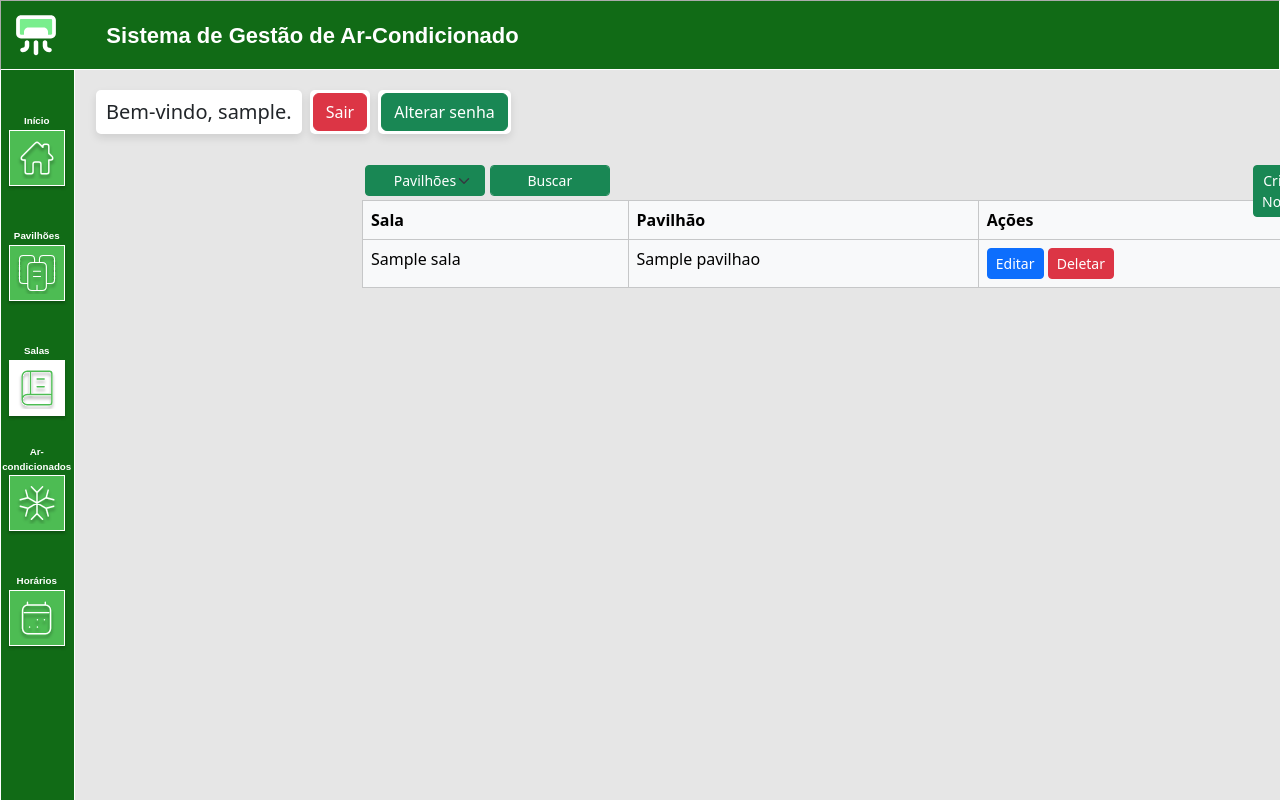
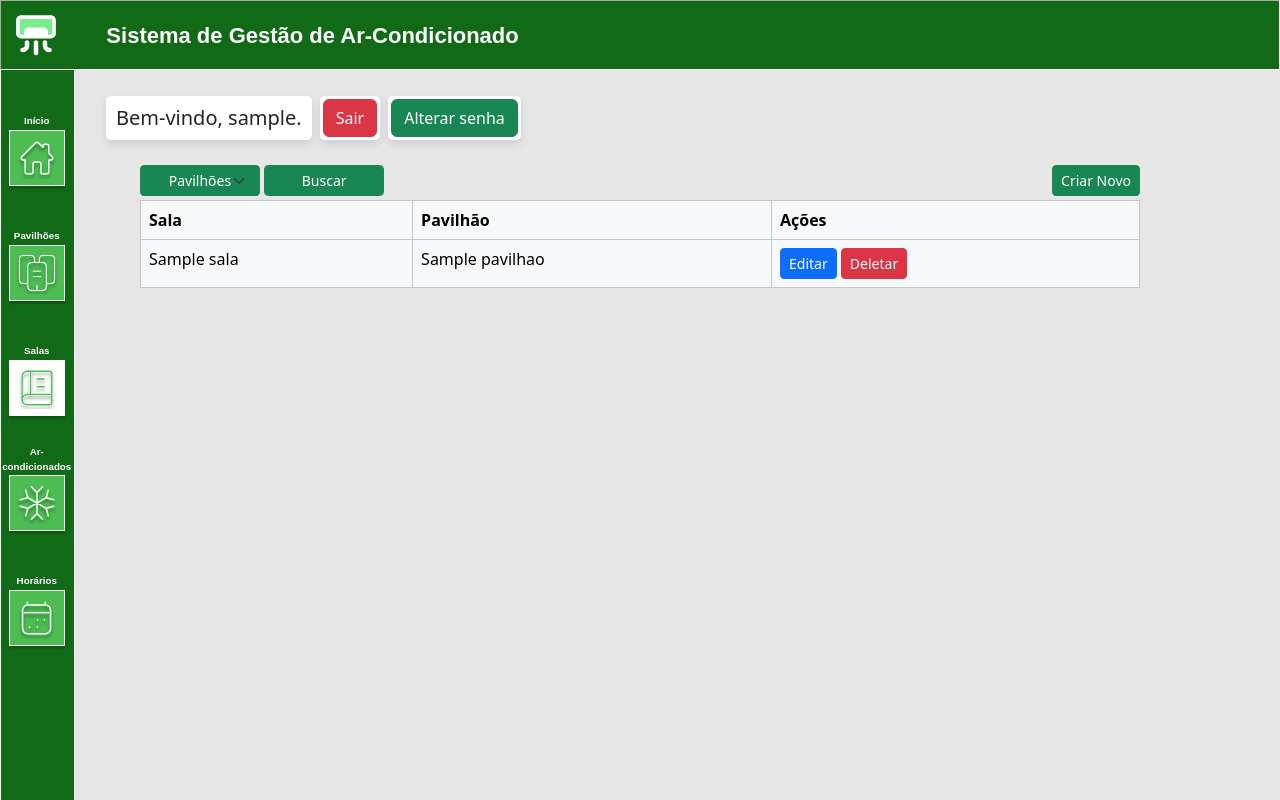
Before and after one commit to HielSaraiva/project-chronoair, a Django app: page /listar_salas/ in a window 1280 px wide. Run offline with Django 5.2, Linux system fonts and the light colour scheme; a user stored in the database is signed in; tables that the repository leaves empty hold one stand-in row (values such as "Sample post"); parts of the project's set-up code (start-up, migrations or seed data) failed here and were passed over; some libraries are stand-ins or nearby versions.

Commit message:
fix: organizando as divs e centralizando corretamente o bloco central do site e seu conteúdo

```diff
--- a/ac_mm_system/website/static/css/all_style.css
+++ b/ac_mm_system/website/static/css/all_style.css
@@ -1,14 +1,6 @@
 /* CSS de todas as classes utilizadas nas páginas */
-.lista-pavilhoes,
-.lista-pavilhoes * {
-    box-sizing: border-box;
-}
-
-.lista-pavilhoes {
+body{
     background: var(--var-sds-color-background-default-secondary-hover, #e6e6e6);
-    height: 100vh;
-    position: relative;
-    overflow: hidden;
 }
 
 .rectangle-menu {
@@ -250,17 +242,21 @@
 
 .lista-pavilhao {
     width: 1000px;
+    top:100px;
     max-height: 470px;
-    top: 200px;
-    left: 350px;
     position: absolute;
-    bottom: 150px;
     overflow: hidden;
 }
 
+.bloco-central{
+    width: 1000px;
+    position: absolute;
+    top:100px;
+}
+
 .botao-criarnovo {
-    left: 1253px;
-    top: 165px;
+    right:0px;
+    top:65px;
     position: absolute;
 }
 
@@ -272,10 +268,10 @@
 }
 
 .filtro-search {
-    top: 165px;
+    top: 65px;
     width: 750px;
-    left: 365px;
     position: absolute;
+    left: 0px;
 }
 
 .filtro-search-botoes {
--- a/ac_mm_system/website/templates/base.html
+++ b/ac_mm_system/website/templates/base.html
@@ -36,7 +36,7 @@
     </style>
 </head>
 <body>
-<div class="lista-pavilhoes"> <!-- div principal, última a ser fechada -->
+    <div class="d-flex justify-content-center align-items-center" style="height: 100vh;"> <!-- div principal, última a ser fechada -->
 
         <div class="rectangle-menu"></div>
         <div class="menu-buttons">
@@ -99,7 +99,7 @@
         </div>
 
         {% if user.is_authenticated %}
-    <div class="d-flex align-items-center justify-content-between p-3" style="width: 400px; margin-left: 80px;">
+        <div class="d-flex align-items-center justify-content-between p-3" style="width: 400px; margin-left: 80px; position: absolute; top: 80px; left:10px;">
             <div class="mensagem-usuario-logado text-truncate" style="white-space: nowrap; overflow: visible;">
                 <h5>Bem-vindo, {{ user.username }}.</h5>
             </div>
--- a/ac_mm_system/website/templates/criar_horario.html
+++ b/ac_mm_system/website/templates/criar_horario.html
@@ -17,12 +17,11 @@
 {% endblock horarios %}
 
 {% block content %}
+    <div class="bloco-central">
         <div class="lista-pavilhao overflow-auto">
             <!-- Div que determina o tamanho do bloco central, onde fica o conteúdo -->
-    <div class="container">
                 <!-- Exibição de mensagens do sistema -->
                 {% bootstrap_messages %}
-
                 <!-- Formulário -->
                 <form action="{% if horario %}{% url 'website:editar_horarios' horario.id %}{% else %}{% url 'website:criar_horario' %}{% endif %}"
                       method="post" class="form" autocomplete="off">
--- a/ac_mm_system/website/templates/criar_pavilhao.html
+++ b/ac_mm_system/website/templates/criar_pavilhao.html
@@ -17,9 +17,9 @@
 {% endblock pavilhoes %}
 
 {% block content %}
+ <div class="bloco-central">
     <div class="lista-pavilhao overflow-auto">
         <!-- div que determina o tamanho do bloco central, onde fica o conteúdo -->
-    <div class="container"> <!-- div com a configuração da visualização dos horários -->
             {% bootstrap_messages %}
             <form action="{% if pavilhao %}{% url 'website:editar_pavilhoes' pavilhao.id %}{% else %}{% url 'website:criar_pavilhao' %}{% endif %}"
                   method="post" class="form" autocomplete="off">
--- a/ac_mm_system/website/templates/criar_sala.html
+++ b/ac_mm_system/website/templates/criar_sala.html
@@ -17,9 +17,9 @@
 {% endblock salas %}
 
 {% block content %}
+ <div class="bloco-central">
     <div class="lista-pavilhao overflow-auto">
         <!-- div que determina o tamanho do bloco central, onde fica o conteúdo -->
-    <div class="container"> <!-- div com a configuração da visualização dos horários -->
             {% bootstrap_messages %}
             <form action="{% if sala %}{% url 'website:editar_salas' sala.id %}{% else %}{% url 'website:criar_sala' %}{% endif %}"
                   method="post" class="form" autocomplete="off">
--- a/ac_mm_system/website/templates/deletar_horarios.html
+++ b/ac_mm_system/website/templates/deletar_horarios.html
@@ -17,9 +17,9 @@
 {% endblock horarios %}
 
 {% block content %}
+     <div class="bloco-central">
         <div class="lista-pavilhao overflow-auto">
             <!-- div que determina o tamanho do bloco central, onde fica o conteúdo -->
-    <div class="container"> <!-- div com a configuração da visualização dos horários -->
                 <center>
                     <div class="alert alert-danger" role="alert">
                         Deletar a horário "{{horario}}"?
--- a/ac_mm_system/website/templates/deletar_pavilhoes.html
+++ b/ac_mm_system/website/templates/deletar_pavilhoes.html
@@ -17,9 +17,9 @@
 {% endblock pavilhoes %}
 
 {% block content %}
+  <div class="bloco-central">
     <div class="lista-pavilhao overflow-auto">
         <!-- div que determina o tamanho do bloco central, onde fica o conteúdo -->
-    <div class="container"> <!-- div com a configuração da visualização dos horários -->
             <center>
                 <div class="alert alert-danger" role="alert">
                     Deletar pavilhão "{{pavilhao}}"?
--- a/ac_mm_system/website/templates/deletar_salas.html
+++ b/ac_mm_system/website/templates/deletar_salas.html
@@ -17,9 +17,9 @@
 {% endblock salas %}
 
 {% block content %}
-    <div class="lista-pavilhao overflow-auto">
+    <div class="bloco-central">
+        <div class="lista-pavilhao overflow-auto">
         <!-- div que determina o tamanho do bloco central, onde fica o conteúdo -->
-        <div class="container"> <!-- div com a configuração da visualização dos horários -->
             <center>
                 <div class="alert alert-danger" role="alert">
                     Deletar a sala "{{sala}}"?
@@ -32,5 +32,4 @@
             </center>
         </div>
     </div>
-</div>
 {% endblock content %}
--- a/ac_mm_system/website/templates/listar_pavilhoes.html
+++ b/ac_mm_system/website/templates/listar_pavilhoes.html
@@ -17,9 +17,9 @@
 {% endblock pavilhoes %}
 
 {% block content %}
+    <div class="bloco-central">
         <div class="lista-pavilhao overflow-auto">
             <!-- div que determina o tamanho do bloco central, onde fica o conteúdo -->
-    <div class="container">
                 {% bootstrap_messages %}
                 <table class="table table-bordered border-success">
                     <!-- div da tabela representando a lista de pavilhões -->
@@ -47,8 +47,6 @@
                     {% endfor %}
                     </tbody>
                 </table>
-
-    </div>
         </div>
         <div class="botao-criarnovo"> <!-- div do botão de editar/criar novo -->
             <button onclick="window.location.href='{% url 'website:criar_pavilhao' %}'" class="btn btn-success btn-sm"
@@ -56,4 +54,6 @@
                 Criar Novo
             </button>
         </div>
+    </div>
+
 {% endblock content %}
--- a/ac_mm_system/website/templates/listar_salas.html
+++ b/ac_mm_system/website/templates/listar_salas.html
@@ -17,9 +17,9 @@
 {% endblock salas %}
 
 {% block content %}
+    <div class="bloco-central">
         <div class="lista-pavilhao overflow-auto">
         <!-- div que determina o tamanho do bloco central, onde fica o conteúdo -->
-    <div class="container">
             {% bootstrap_messages %}
             <table class="table table-bordered border-success">
                 <!-- div da tabela representando a lista de pavilhões -->
@@ -44,18 +44,15 @@
                 </tbody>
             </table>
         </div>
-</div>
         <div class="botao-criarnovo"> <!-- div do botão de editar/criar novo -->
             <button onclick="window.location.href='{% url 'website:criar_sala' %}'" class="btn btn-success btn-sm"
                     aria-expanded="false">
                 Criar Novo
             </button>
         </div>
-
         <div class="filtro-search">
             <form method="POST">
                 {% csrf_token %}
-        <div class="form-inline">
                     <select class="filtro-search-botoes form-select btn btn-success btn-sm" name="pavilhao">
                         <option value="" class="list-group" {% if not filtrarpavilhao %}selected{% endif %}>Pavilhões</option>
                         {% for pavilhao in pavilhoes %}
@@ -65,7 +62,8 @@
                         {% endfor %}
                     </select>
                     <input class="filtro-search-botoes form-control btn btn-success btn-sm" type="submit" value="Buscar">
-        </div>
             </form>
         </div>
+    </div>
+
 {% endblock content %}
```
Also changed, not shown: ac_mm_system/website/templates/listar_horarios.html (+4 -4 lines), ac_mm_system/website/templates/listar_ares.html (indentation only), ac_mm_system/website/templates/pagina_inicial.html (indentation only). Lines whose indentation alone changed are shown as unchanged.
